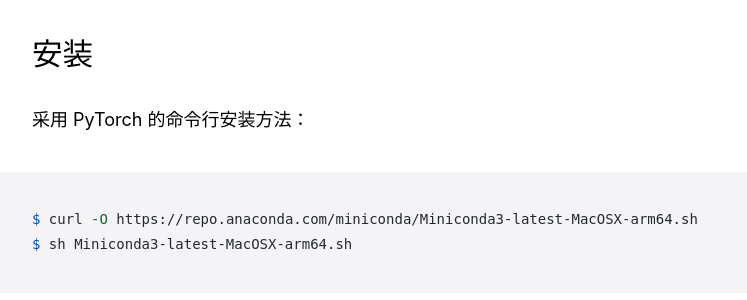
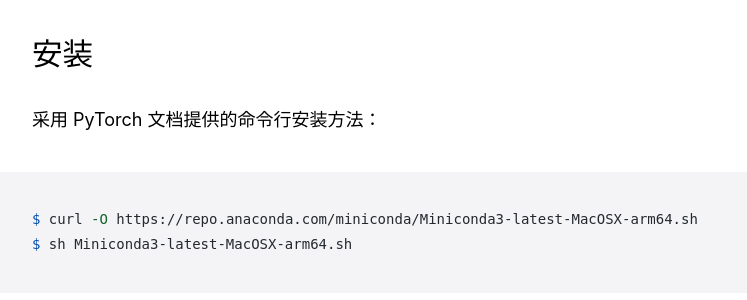
Before and after one commit to nighon/nighon.github.io, a Jekyll site: the page built from _posts/2024-02-26-anaconda.md, in a window 1280 px wide and 900 px high, scrolled down 609 px. Shown: the part 151-451 px from the top of the window, without its empty margins (254-1001 px from the left). Built offline with Jekyll 4.4.1, drawn with Linux system fonts in a browser that asks for light colours.

Commit message:
Update article of anaconda

````diff
--- a/_posts/2024-02-26-anaconda.md
+++ b/_posts/2024-02-26-anaconda.md
@@ -11,7 +11,7 @@
 
 ## 安装
 
-采用 PyTorch 的命令行安装方法：
+采用 PyTorch 文档提供的命令行安装方法：
 
 ```shell
 $ curl -O https://repo.anaconda.com/miniconda/Miniconda3-latest-MacOSX-arm64.sh
````
